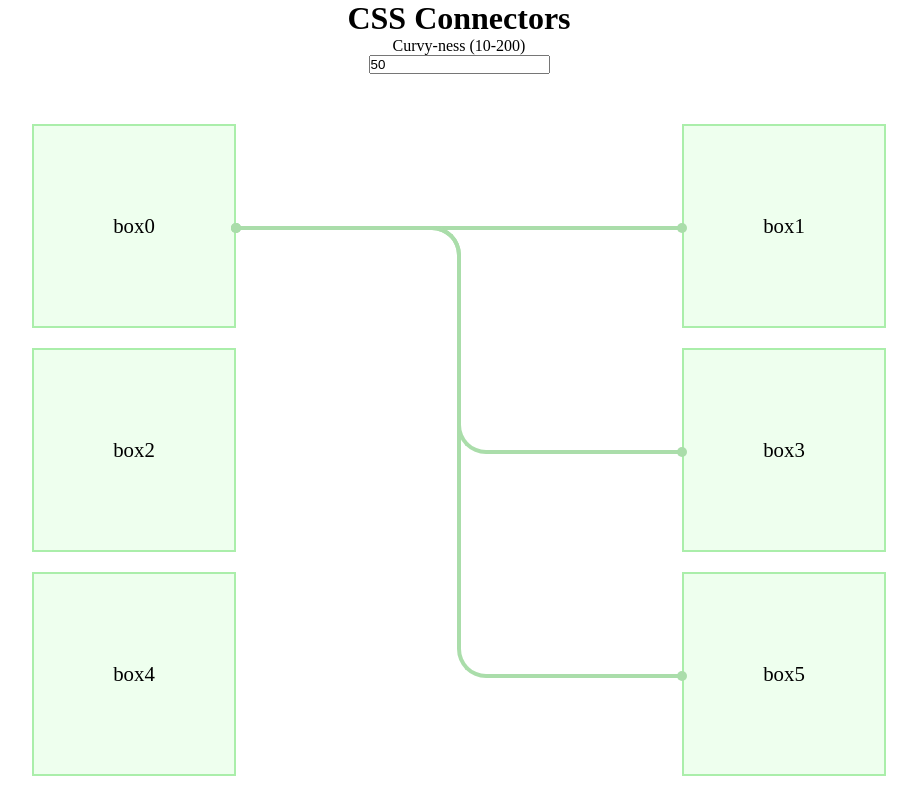
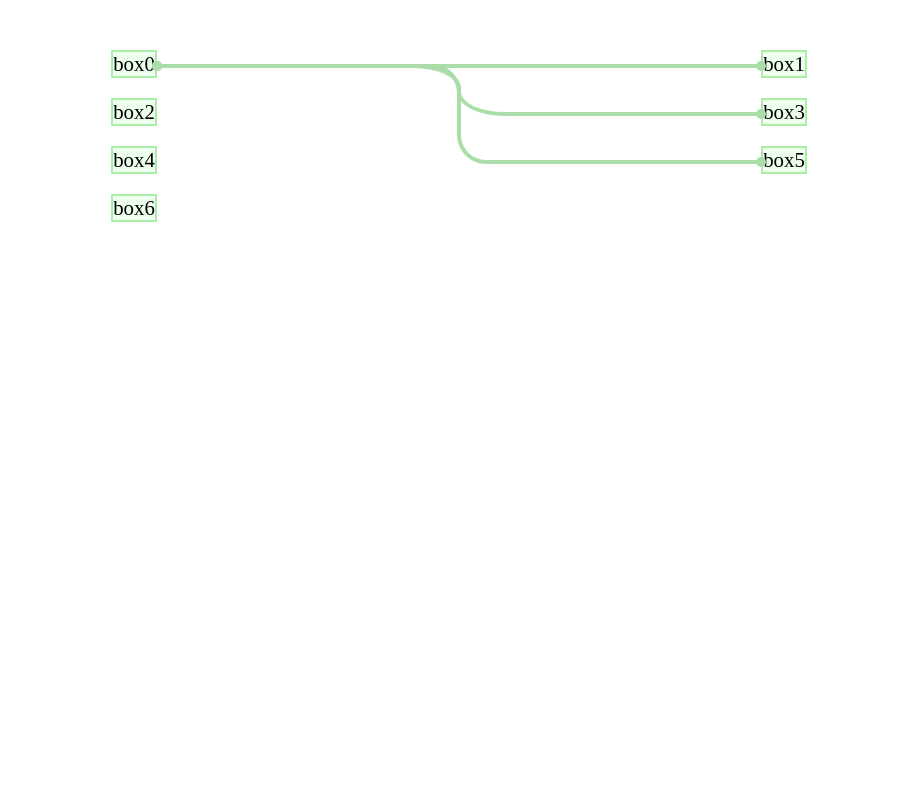
Before and after one commit to Ghibrasoft/box_connectors, a React (Vite) app: page / in a window 1280 px wide. Shown: the top 794 px of the page, without its empty margins (181-1098 px from the left). Built offline with nearby package versions, Linux system fonts and the light colour scheme.

Commit message:
Update: functionality

```diff
--- a/src/App.tsx
+++ b/src/App.tsx
@@ -1,37 +1,32 @@
-import { useRef, useState } from 'react';
-import Board from './components/Board'
+import Board from './components/Board';
 
 function App() {
-  const [curviness, setCurviness] = useState(50);
-  const inputRef = useRef<HTMLInputElement>(null);
-
-  const updateCurviness = () => {
-    if (inputRef.current) {
-      setCurviness(parseInt(inputRef.current.value));
-    }
-  };
+  const boxes = [...Array(7).keys()];
 
   return (
-    <>
-      <div className='controls'>
-        <h1>CSS Connectors</h1>
-        <label>{'Curvy-ness (10-200)'}</label>
-        <input ref={inputRef} value={curviness} onChange={updateCurviness} />
-      </div>
-
     <div className='wrapper'>
       <Board
-          boxQuantity={7}
-          curviness={curviness}
+        lineCurviness={50}
         connections={[
           { start: 0, end: 1 },
           { start: 0, end: 3 },
           { start: 0, end: 5 },
           // { start: 0, end: 6 }
         ]}
-        />
+      >
+        {
+          boxes.map((_, index) => (
+            <div
+              key={index}
+              id={`box${index}`}
+              className='box'
+            >
+              {`box${index}`}
             </div>
-    </>
+          ))
+        }
+      </Board>
+    </div>
   )
 }
 
--- a/src/components/Board.tsx
+++ b/src/components/Board.tsx
@@ -1,68 +1,49 @@
+import React from "react";
 import Connector from "./Connector";
-import { generateBoxes } from "../helpers/generateBoxes";
 
 
 interface IBoardProps {
-    boxQuantity: number;
-    width?: number;
-    height?: number;
-    borderRadius?: number;
-    initialTop?: number;
-    initialLeft?: number;
-    gap?: number;
-    cols?: number;
-    curviness?: number;
+    children?: React.ReactNode;
     connections?: {
         start: number;
         end: number;
     }[]
     withDot?: boolean
+    lineCurviness?: number;
 }
 const Board: React.FC<IBoardProps> = ({
-    boxQuantity,
-    width = 200,
-    height = 200,
-    borderRadius = 0,
-    initialTop = 100,
-    initialLeft = 100,
-    gap = 100,
-    cols = 2,
-    curviness = 50,
+    children,
     connections = [],
-    withDot = true
+    withDot = true,
+    lineCurviness = 50
 }) => {
-    // const connections = [
-    //     { start: 0, end: 1 },
-    //     { start: 2, end: 3 },
-    //     { start: 4, end: 5 }
-    // ];
+    // function to extract IDs from children
+    const extractIds = () => {
+        let ids: string[] = [];
 
-    // dynamically calculate positions of the boxes
-    const boxes = generateBoxes({ boxQuantity, width, height, cols, gap, initialTop, initialLeft });
+        React.Children.forEach(children, (child) => {
+            // check if the child is a valid element with props and id
+            if (React.isValidElement(child) && child.props.id) {
+                ids.push(child.props.id);
+            }
+        });
+
+        return ids;
+    };
+    const boxes = extractIds();
 
     // console.log("Board Re-rendered");
     return (
         <div className="board">
-            {
-                boxes.map(({ id, top, left }) => (
-                    <div
-                        key={id}
-                        id={id}
-                        className='box'
-                        style={{ top, left, width, height, borderRadius: `${borderRadius}px` }}
-                    >
-                        {id}
-                    </div>
-                ))
-            }
+            {children}
             {
                 connections && connections.map(({ start, end }) =>
                     <Connector
                         key={`${start}-${end}`}
-                        startBox={boxes[start]}
-                        endBox={boxes[end]}
-                        curviness={curviness}
+                        startBox={{ id: boxes[start] }}
+                        endBox={{ id: boxes[end] }}
                         withDot={withDot}
+                        lineCurviness={lineCurviness}
                     />
                 )
             }
--- a/src/components/Connector.tsx
+++ b/src/components/Connector.tsx
@@ -4,10 +4,10 @@ import { getBoxPositions } from "../helpers/getBoxPositions";
 interface IConnectorProps {
     startBox: { id: string };
     endBox: { id: string };
-    curviness: number;
+    lineCurviness: number;
     withDot?: boolean;
 }
-const Connector: React.FC<IConnectorProps> = ({ startBox, endBox, curviness, withDot = true }) => {
+const Connector: React.FC<IConnectorProps> = ({ startBox, endBox, lineCurviness, withDot = true }) => {
     const [connectorStyle, setConnectorStyle] = useState({
         top: 0,
         left: 0,
@@ -30,7 +30,7 @@ const Connector: React.FC<IConnectorProps> = ({ startBox, endBox, curviness, wit
         const left = boxLeft!.right;
         const width = boxRight!.left - left;
         const height = (boxBottom!.bottom - (boxBottom!.height / 2)) - top + borderWidth;
-        const maxBorderRadius = Math.min(curviness, width);
+        const maxBorderRadius = Math.min(lineCurviness, width);
         const currentBorderRadius = Math.min(maxBorderRadius, height - borderWidth);
         const shouldSmooth = currentBorderRadius < maxBorderRadius;
         const widthAndMargin = shouldSmooth ? currentBorderRadius : (currentBorderRadius / 2);
@@ -60,7 +60,7 @@ const Connector: React.FC<IConnectorProps> = ({ startBox, endBox, curviness, wit
             centerLineBottomStyle: getCenterStyle('Bottom', leftIsHigher ? 'Left' : 'Right'),
             endLineStyle: { alignSelf: `flex-${leftIsHigher ? 'end' : 'start'}` }
         });
-    }, [startBox, endBox, curviness]);
+    }, [startBox, endBox, lineCurviness]);
 
     useEffect(() => {
         drawConnector();
```
Lines whose indentation alone changed are shown as unchanged.
